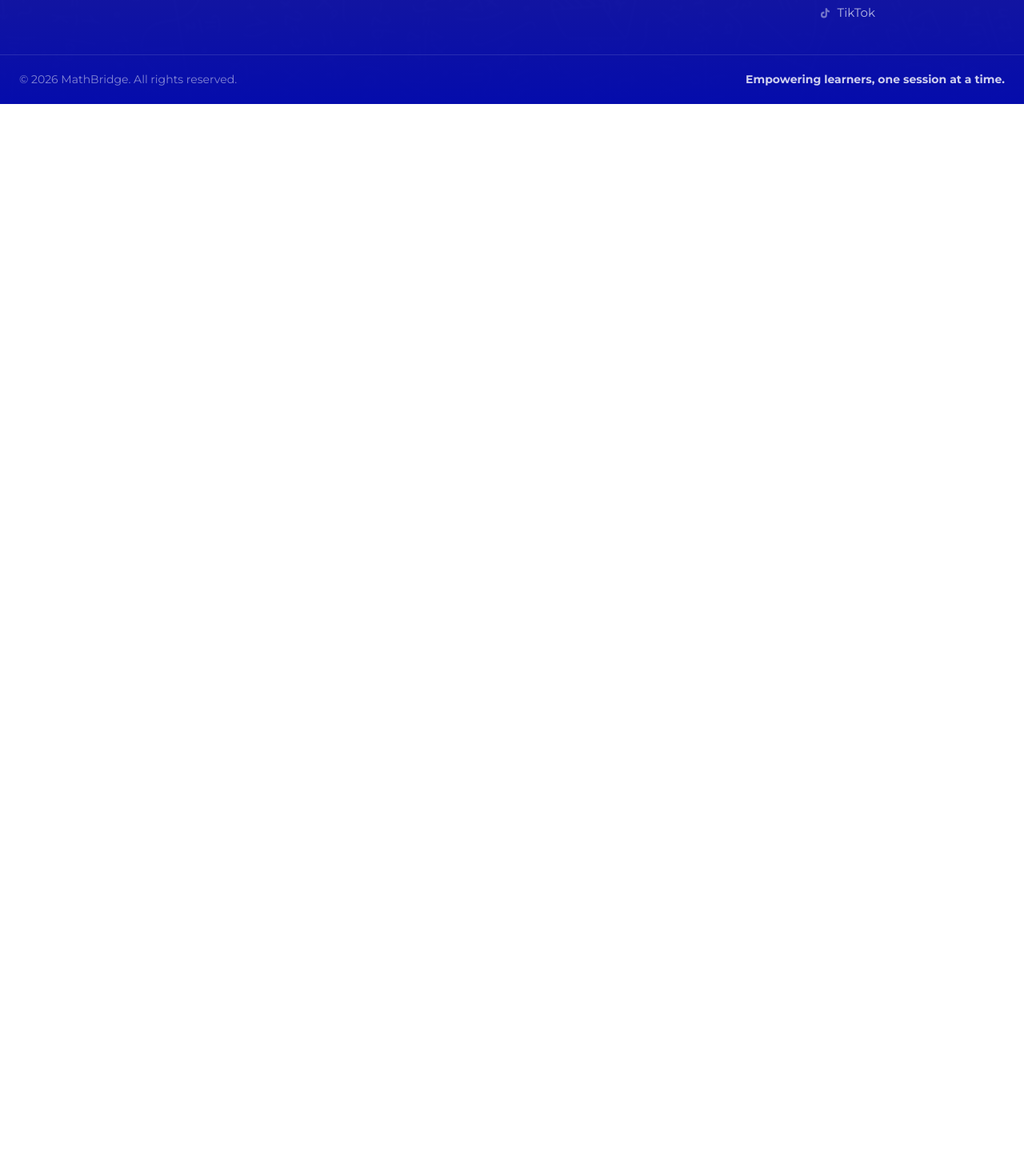
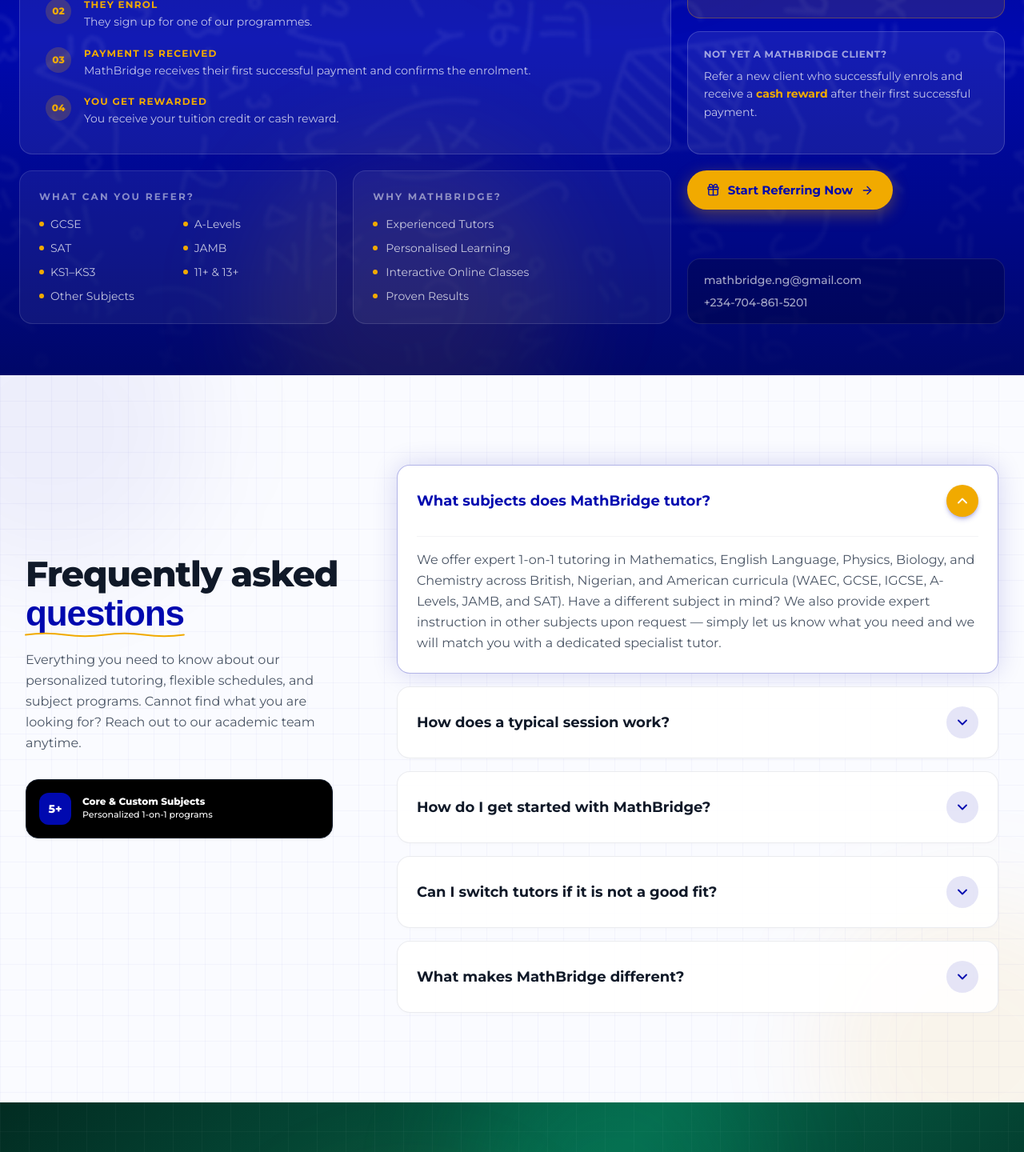
Before and after one commit to MathBridge-Academy-Global-Ltd/mathbridge-website, a Next.js app: page /contact in a window 1280 px wide. Shown: the part 1100-2540 px from the top of the page at 80% size. Before the commit the page ends 1230 px from the top, so only its background shows below. Built offline with nearby package versions, Linux system fonts and the light colour scheme; a web font is replaced by a local one.

Commit message:
added the refer and earn banner

```diff
--- a/app/contact/page.tsx
+++ b/app/contact/page.tsx
@@ -3,6 +3,9 @@
 import WavyText from "@/components/WavyText";
 import { CreativeBackgroundFlare } from "@/components/backgrounds";
 import { Mail, MapPin, Phone } from "lucide-react";
+import AboutFAQ from "@/components/about/AboutFAQ";
+import JambBanner from "@/components/home/JambBanner";
+import ReferEarnBanner from "@/components/contact/ReferEarnBanner";
 
 export const metadata: Metadata = {
   title: "Contact Us - MathBridge",
@@ -86,6 +89,11 @@
 
         </div>
       </div>
+
+      {/* ── Additional Sections ── */}
+      <ReferEarnBanner />
+      <AboutFAQ />
+      <JambBanner />
     </main>
   );
 }
```
